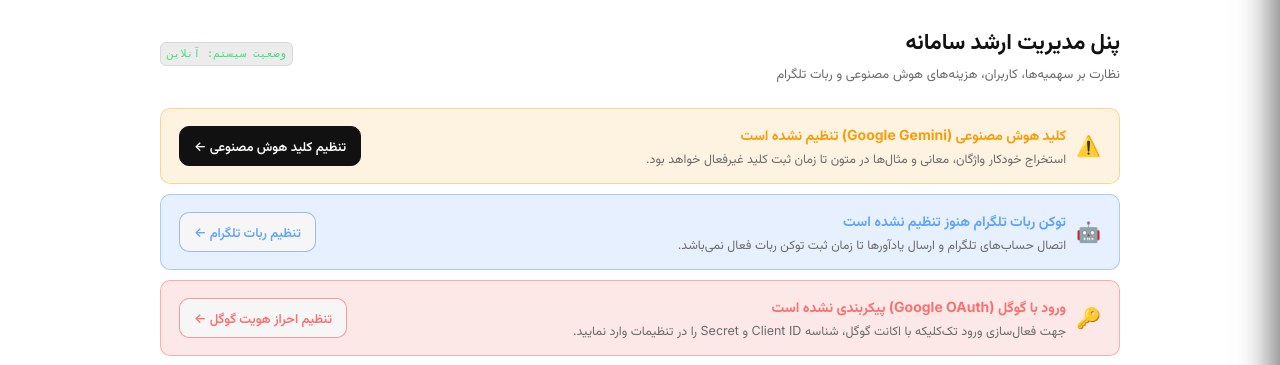
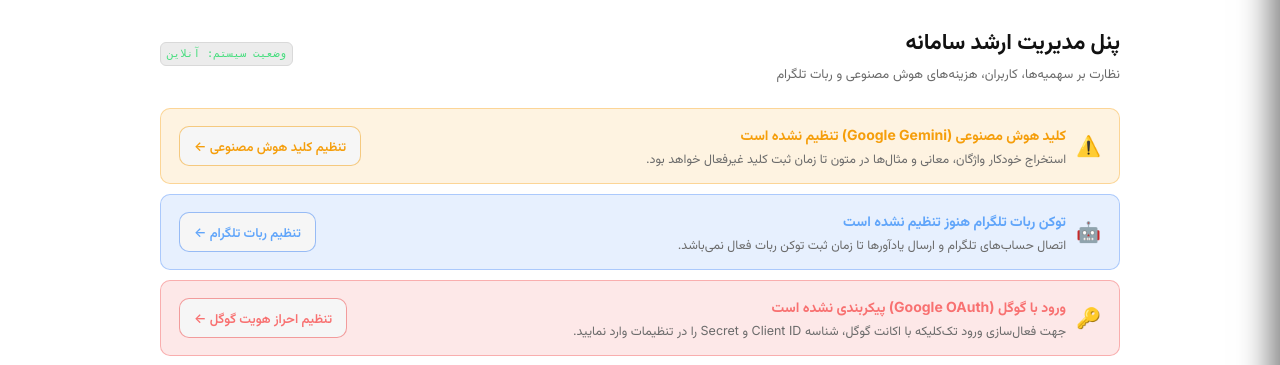
Before and after one commit to bruh-404/nightly-vocab, a Django app: page /manage/ in a window 1280 px wide. Shown: the part 65-430 px from the top of the page. Run offline with Django 5.2, Linux system fonts and the light colour scheme; the visitor is signed in with stand-in values (Sample User, id 1); data comes from the database, SQL or seed files in the repository; data that the repository does not hold is empty.

Commit message:
Style AI settings alert button to orange outline matching other alert cards

```diff
--- a/templates/manage/dashboard.html
+++ b/templates/manage/dashboard.html
@@ -29,7 +29,7 @@
           <p class="text-muted" style="font-size: 12.5px; margin: 2px 0 0 0;">استخراج خودکار واژگان، معانی و مثال‌ها در متون تا زمان ثبت کلید غیرفعال خواهد بود.</p>
         </div>
       </div>
-      <a href="/manage/settings/#ai-settings" class="btn btn-primary" style="font-size: 13px; padding: 6px 14px;">
+      <a href="/manage/settings/#ai-settings" class="btn" style="font-size: 13px; padding: 6px 14px; border-color: rgba(245, 158, 11, 0.5); color: #f59e0b;">
         تنظیم کلید هوش مصنوعی ←
       </a>
     </div>
```
